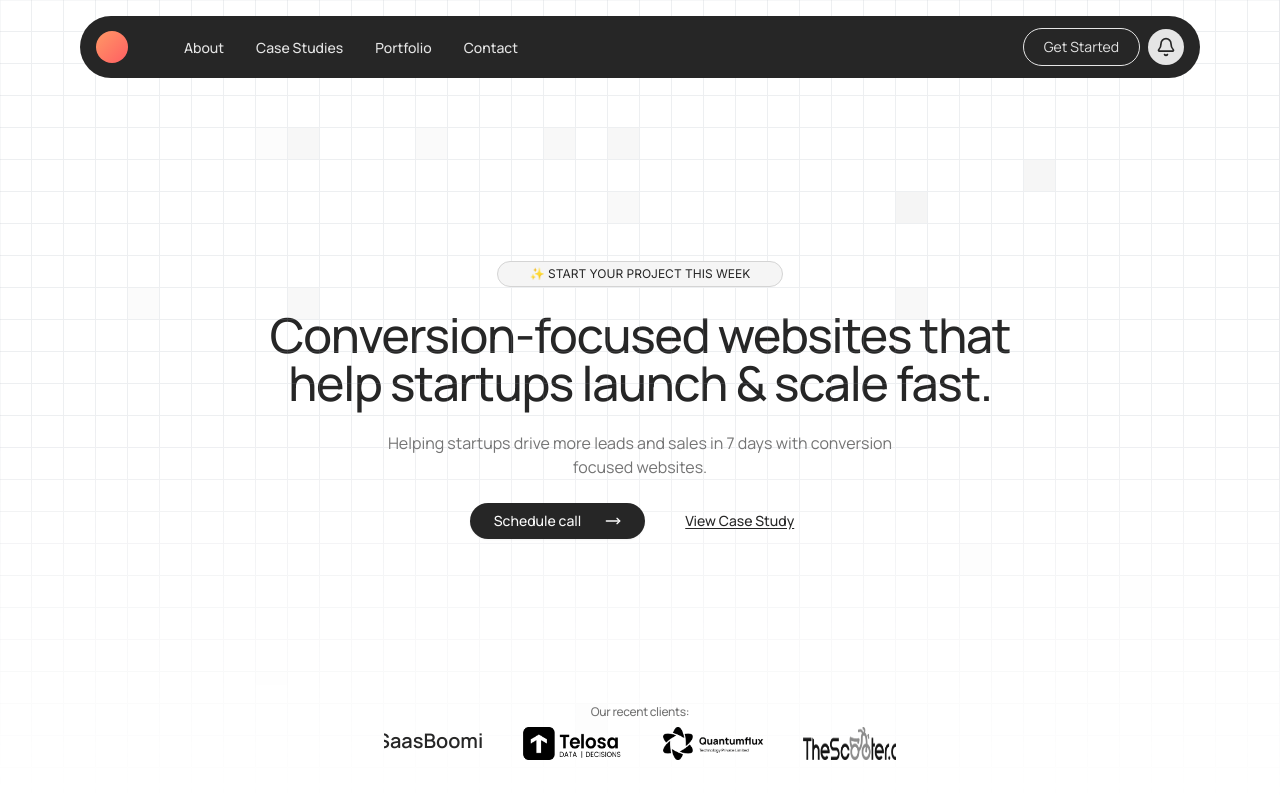
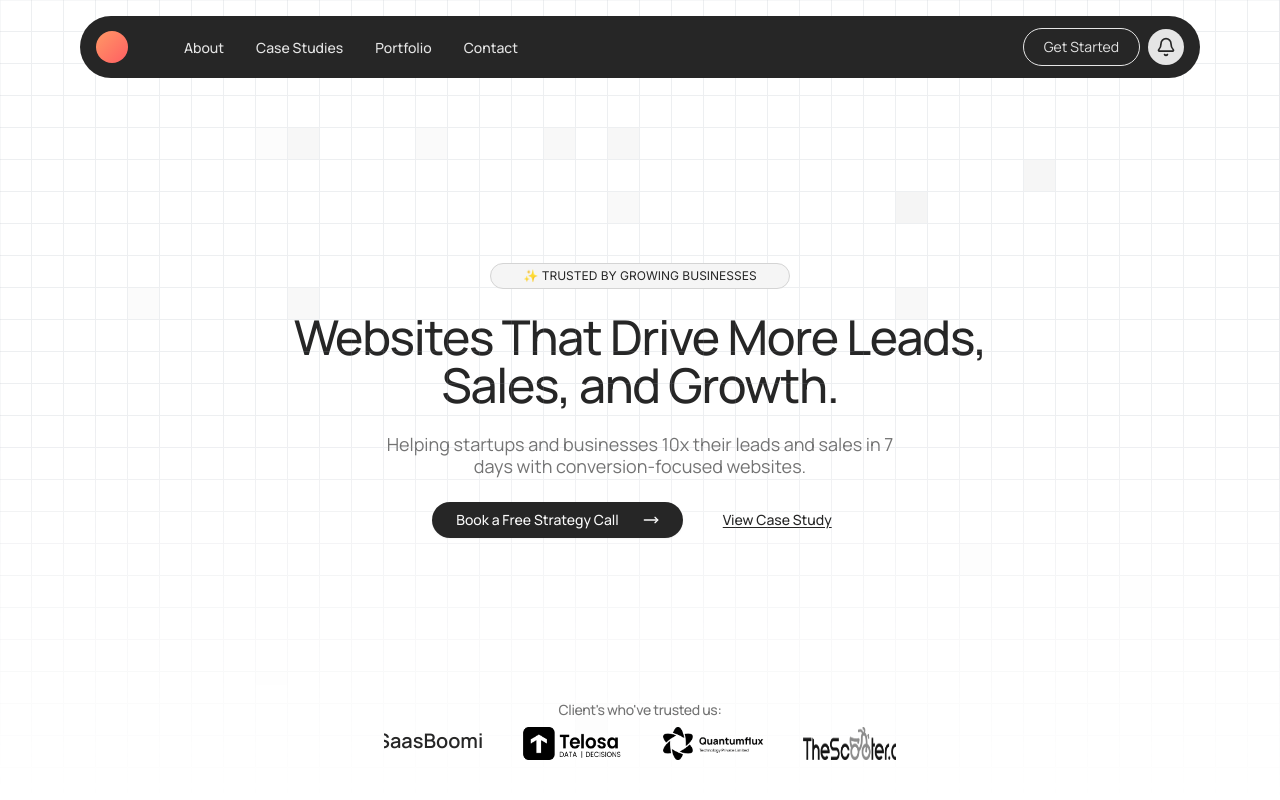
Before and after one commit to Arin7712/arin-portfolio, a Next.js app: page / in a window 1280 px wide. Shown: the top 800 px of the page. Built offline with nearby package versions, Linux system fonts and the light colour scheme.

Commit message:
updated hero section copy

```diff
--- a/components/hero.tsx
+++ b/components/hero.tsx
@@ -9,7 +9,10 @@ import { motion } from "framer-motion";
 import { InfiniteSlider } from "./ui/infinite-slider";
 import { Inter } from "next/font/google";
 
-const font = Inter({weight: ['400', '500', '600', '700'], subsets: ['latin']})
+const font = Inter({
+  weight: ["400", "500", "600", "700"],
+  subsets: ["latin"],
+});
 
 const containerVariants = {
   hidden: {},
@@ -52,26 +55,26 @@ const Hero = () => {
           animate="visible"
           className="bg-neutral-100 border-[1px] border-neutral-300 text-xs rounded-full px-8 py-1 uppercase z-40"
         >
-          <p className={font.className}>✨ Start your project this week</p>
+          <p className={font.className}>✨ Trusted by Growing Businesses</p>
         </motion.div>
         <motion.h1
           className="md:text-5xl text-4xl tracking-tight font-medium"
           variants={fadeInUp}
         >
-          Conversion-focused websites that help startups launch & scale fast.
+          Websites That Drive More Leads, Sales, and Growth.{" "}
         </motion.h1>
 
         <motion.p
-          className="text-md text-neutral-500 max-w-lg"
+          className="text-lg leading-tight text-neutral-500 max-w-lg"
           variants={fadeInUp}
         >
-          Helping startups drive more leads and sales in 7 days with conversion
-          focused websites.
+          Helping startups and businesses 10x their leads and sales in 7 days
+          with conversion-focused websites.
         </motion.p>
 
         <motion.div className="flex items-center gap-6" variants={fadeInUp}>
           <Button className="px-6 py-4 text-sm rounded-full gap-6 bg-neutral-800 z-20">
-            Schedule call
+            Book a Free Strategy Call
             <MoveRight />
           </Button>
           <Button className="underline bg-transparent shadow-none text-neutral-800 underline-offset-2 hover:bg-transparent hover:cursor-pointer">
@@ -84,10 +87,10 @@ const Hero = () => {
           variants={containerVariants}
         >
           <motion.p
-            className="text-xs text-neutral-500 max-w-xs font-medium tracking-tight leading-tight"
+            className="text-sm text-neutral-500 max-w-xs font-medium tracking-tight leading-tight"
             variants={fadeInUp}
           >
-            Our recent clients:
+            Client's who've trusted us:
           </motion.p>
 
           <motion.div
```
